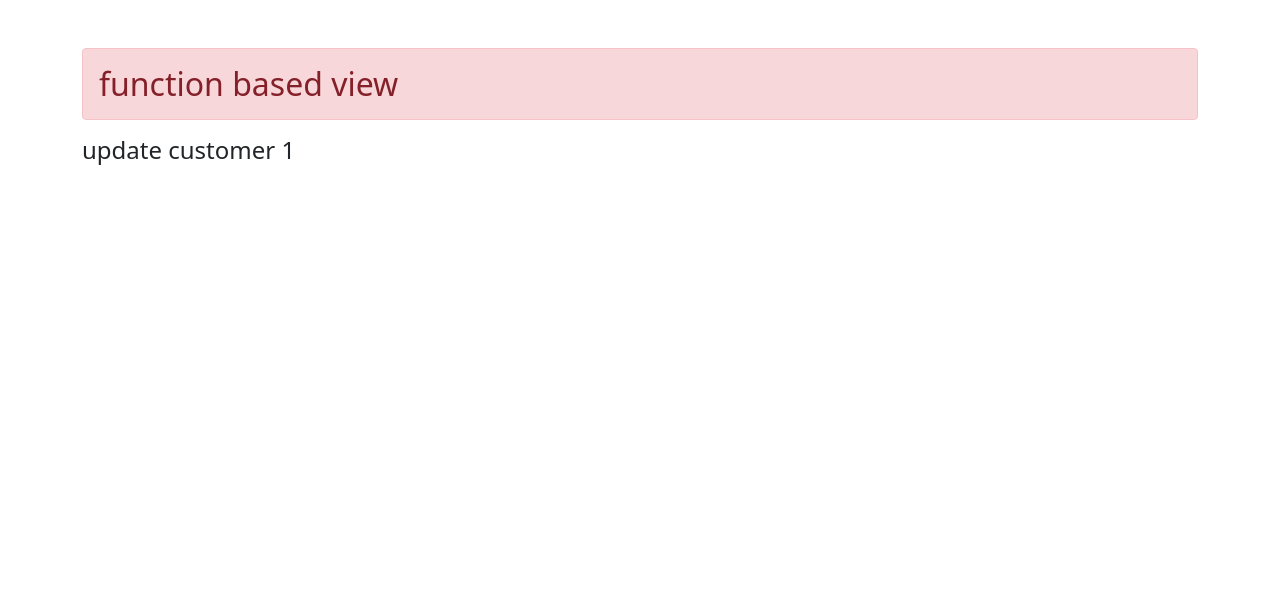
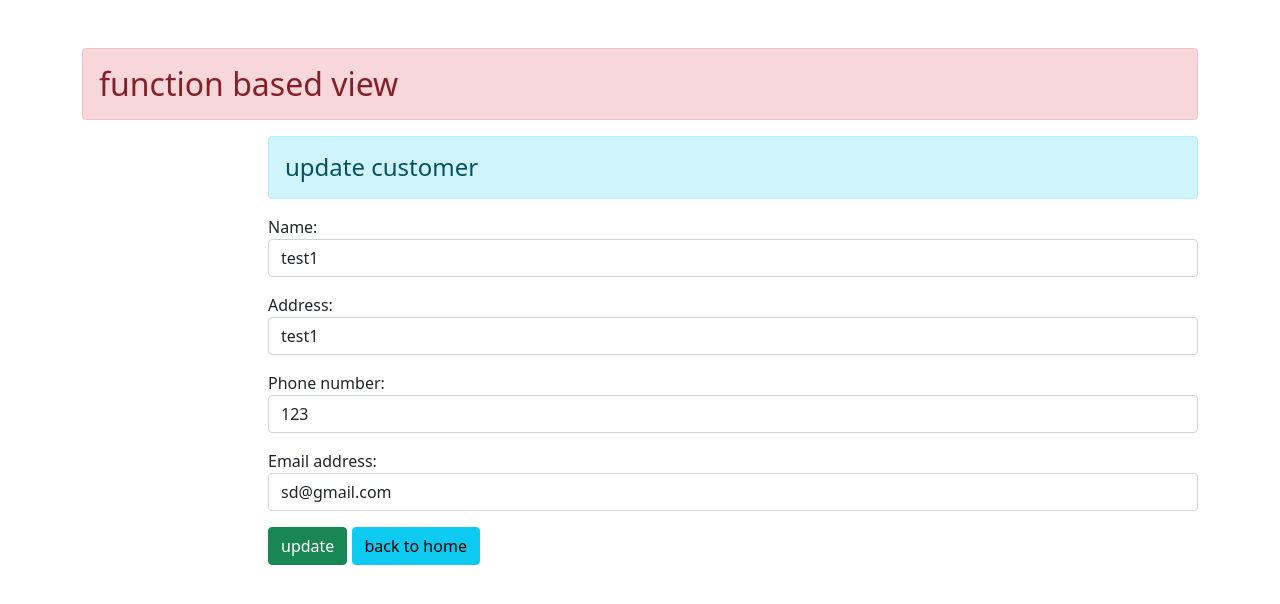
Before and after one commit to IT20011048/customer-management, a Django app: page /1/ in a window 1280 px wide. Shown: the top 604 px of the page. Run offline with Django 3.2, Linux system fonts and the light colour scheme; data comes from the database, SQL or seed files in the repository; both versions use the stored data as it was after the commit; some libraries are stand-ins or nearby versions.

Commit message:
right path 4

```diff
--- a/supermarket/customer/templates/customer/create.html
+++ b/supermarket/customer/templates/customer/create.html
@@ -4,7 +4,7 @@
 
 <div class="raw">
 
-  <div class="col-sm-4">
+  <div class="col-sm-0">
 
     <h4 class="text-center alert alert-info"> create customer  </h4>
 
@@ -17,7 +17,7 @@
   </div>
 </div>
 
-      <div class="col-sm-8 offset-4">
+      <div class="col-sm-0 offset-0">
         <h4 class="text-center alert alert-info"> registered customers </h4>
          {% if stu %}
          <h4>table data</h4>
--- a/supermarket/customer/templates/customer/update.html
+++ b/supermarket/customer/templates/customer/update.html
@@ -2,6 +2,18 @@
 
 {% block content %}
 
-<h4> update customer {{ id }} </h4>
+  <div class="raw">
+     <div class="col=sm-8 offset-2">
+
+        <h4 class="alert alert-info">update customer</h4>
+        <form action="" method="post">
+         {% csrf_token %}
+         {{ form.as_p }}
+         <input type="submit" class="btn btn-success" value="update">
+         <a href="{% url 'addshow' %}" class="btn btn-info">back to home</a>
+        </form>
+     </div>
+
+  </div>
 
 {% endblock content %}
--- a/supermarket/customer/views.py
+++ b/supermarket/customer/views.py
@@ -30,7 +30,10 @@ def update_data(request, id):
   fm = CustomerRegistration(request.POST, instance=pi)
   if fm.is_valid():
    fm.save()
- return render(request,'customer/update.html', {'id' :id } )
+ else:
+    pi = cus.objects.get(pk=id)
+ fm = CustomerRegistration(instance=pi)
+ return render(request,'customer/update.html', {'form' :fm } )
 
 #this function will delete new customers
 def delete_data(request, id):
```
Also changed, not shown: supermarket/db.sqlite3.
